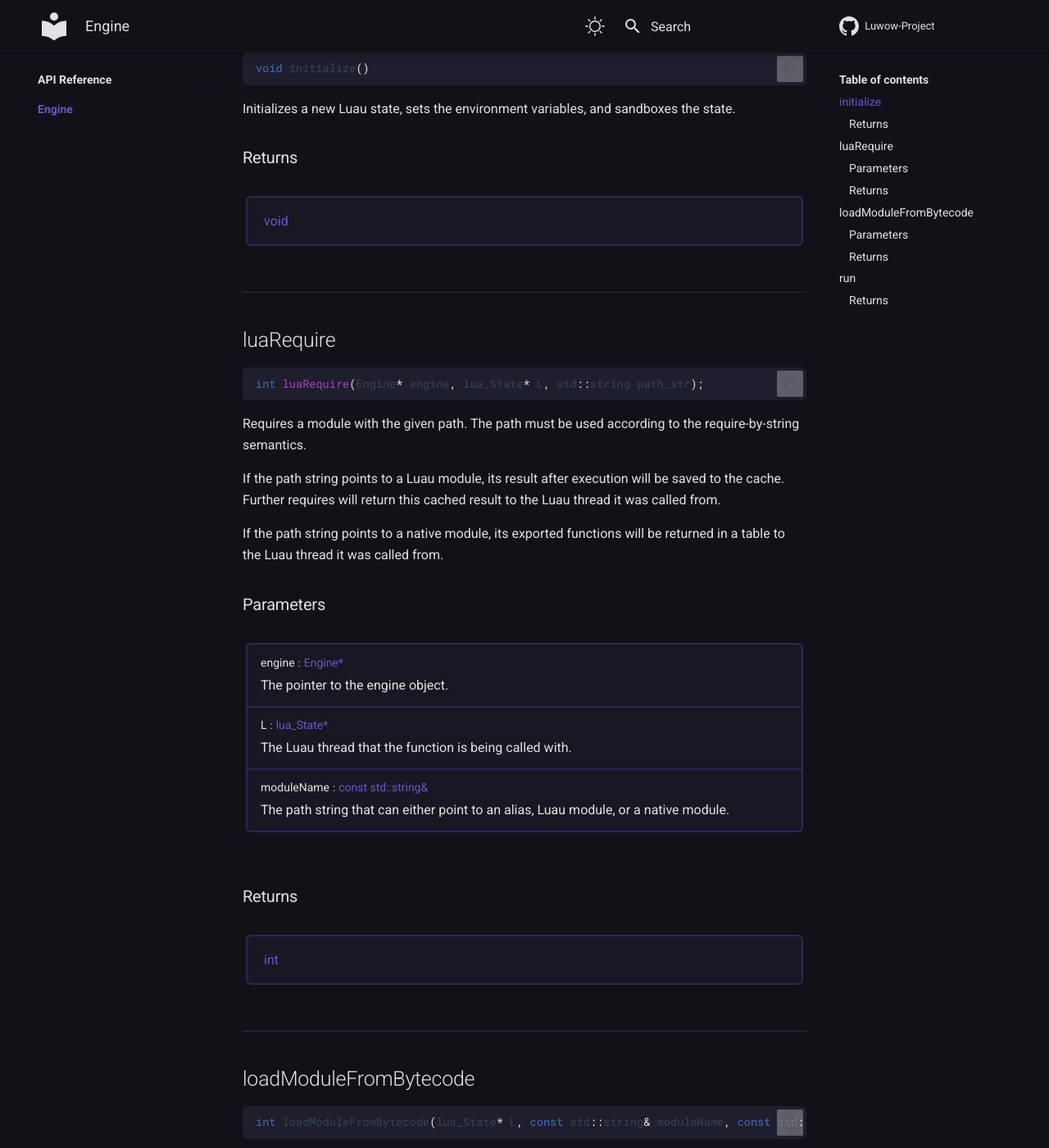
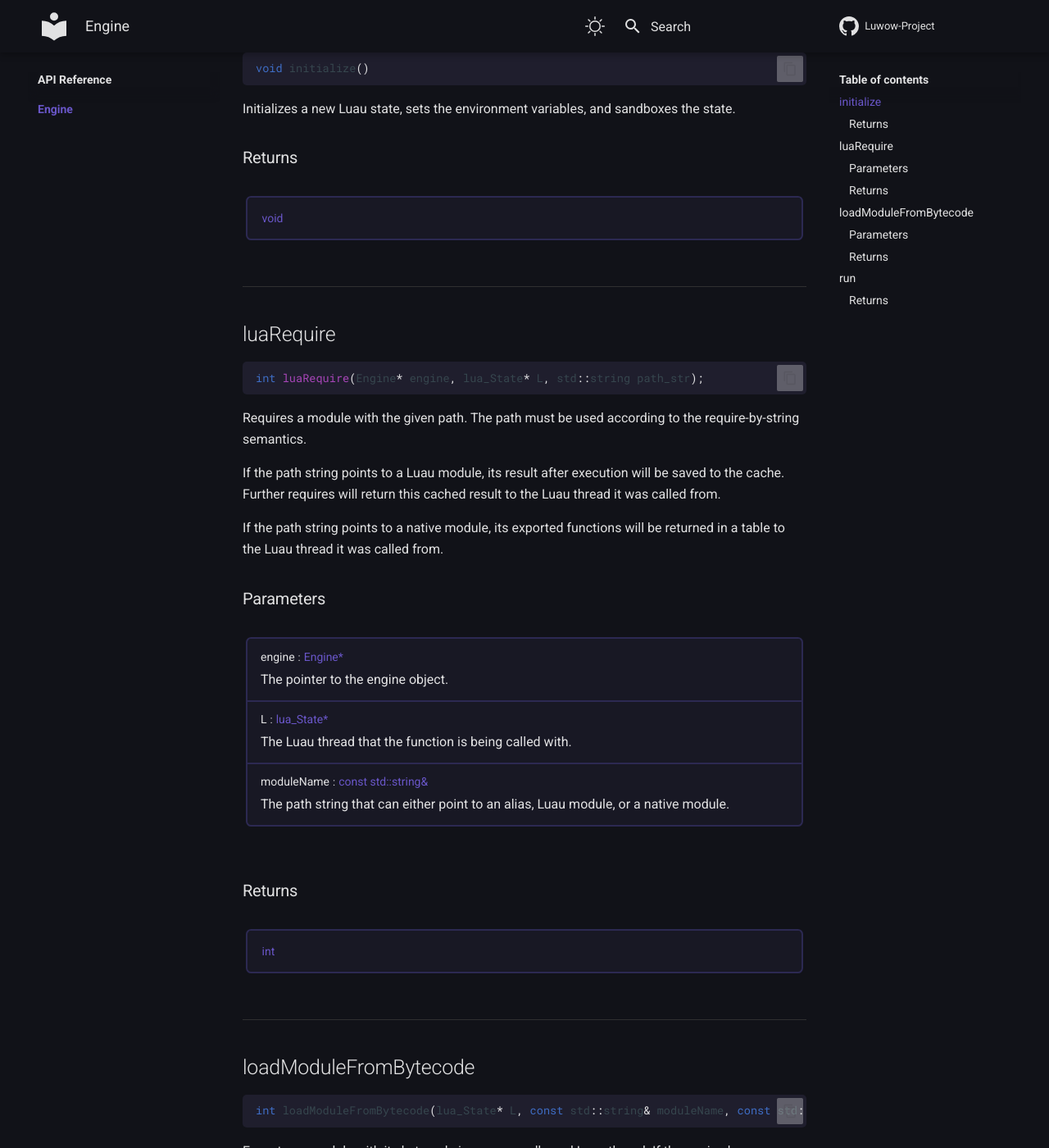
Before and after one commit to Luwow-Project/Documentation, an MkDocs documentation site: the page built from docs/api-reference/engine/index.md, in a window 1280 px wide and 1400 px high, scrolled down 349 px. Shown: the whole window at 82% size. Built offline with MkDocs 1.6.1 and Material for MkDocs 9.7.7, drawn with Linux system fonts in a browser that asks for light colours.

Commit message:
Update Documentation (11/11)

```diff
--- a/docs/css/api-reference.css
+++ b/docs/css/api-reference.css
@@ -71,7 +71,7 @@ td {
 
 .api-return-box {
     width: 100%;
-    font-size: 0.80rem;
+    font-size: 0.7rem;
     border-top: none;
 }
 
```
